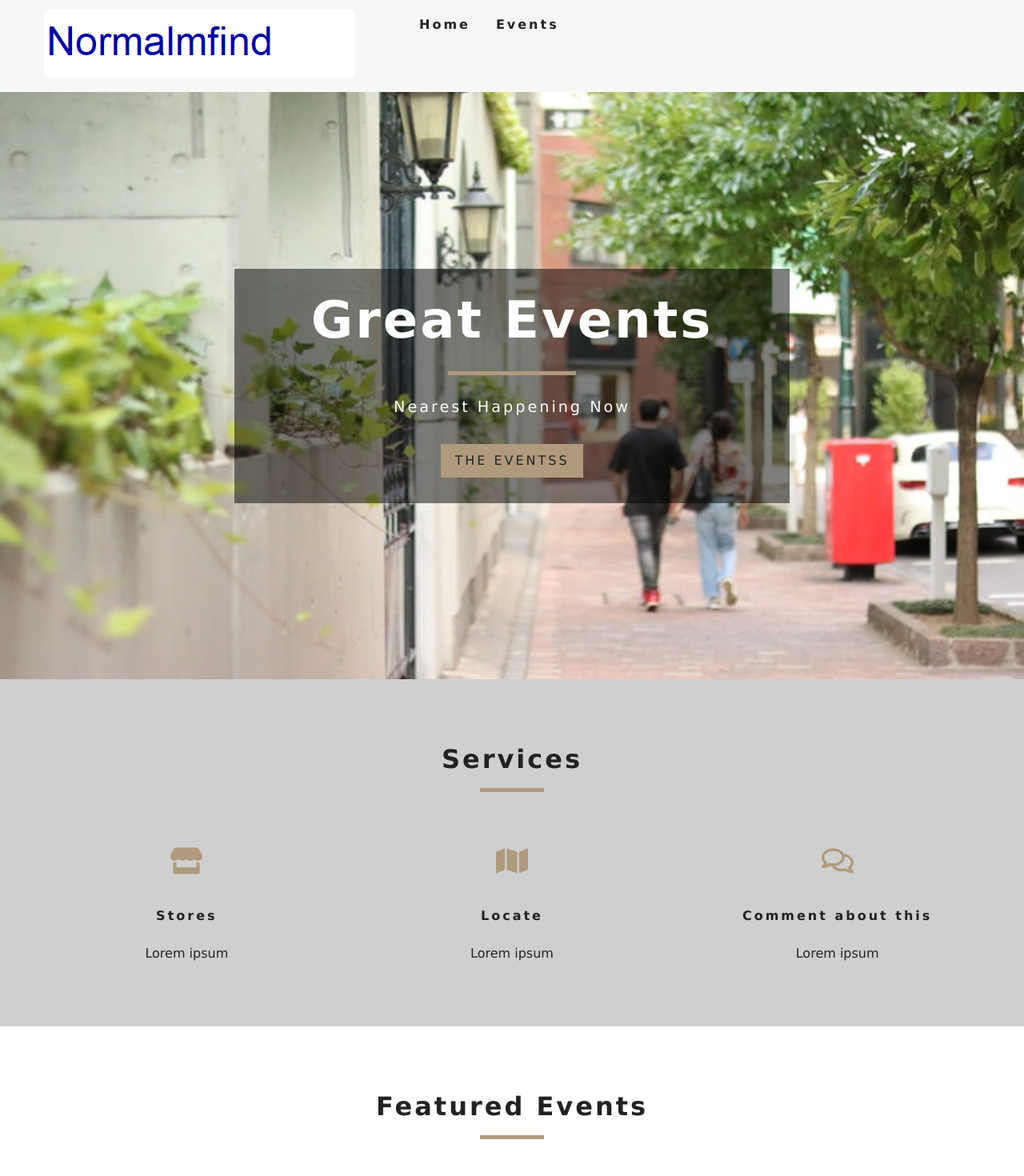
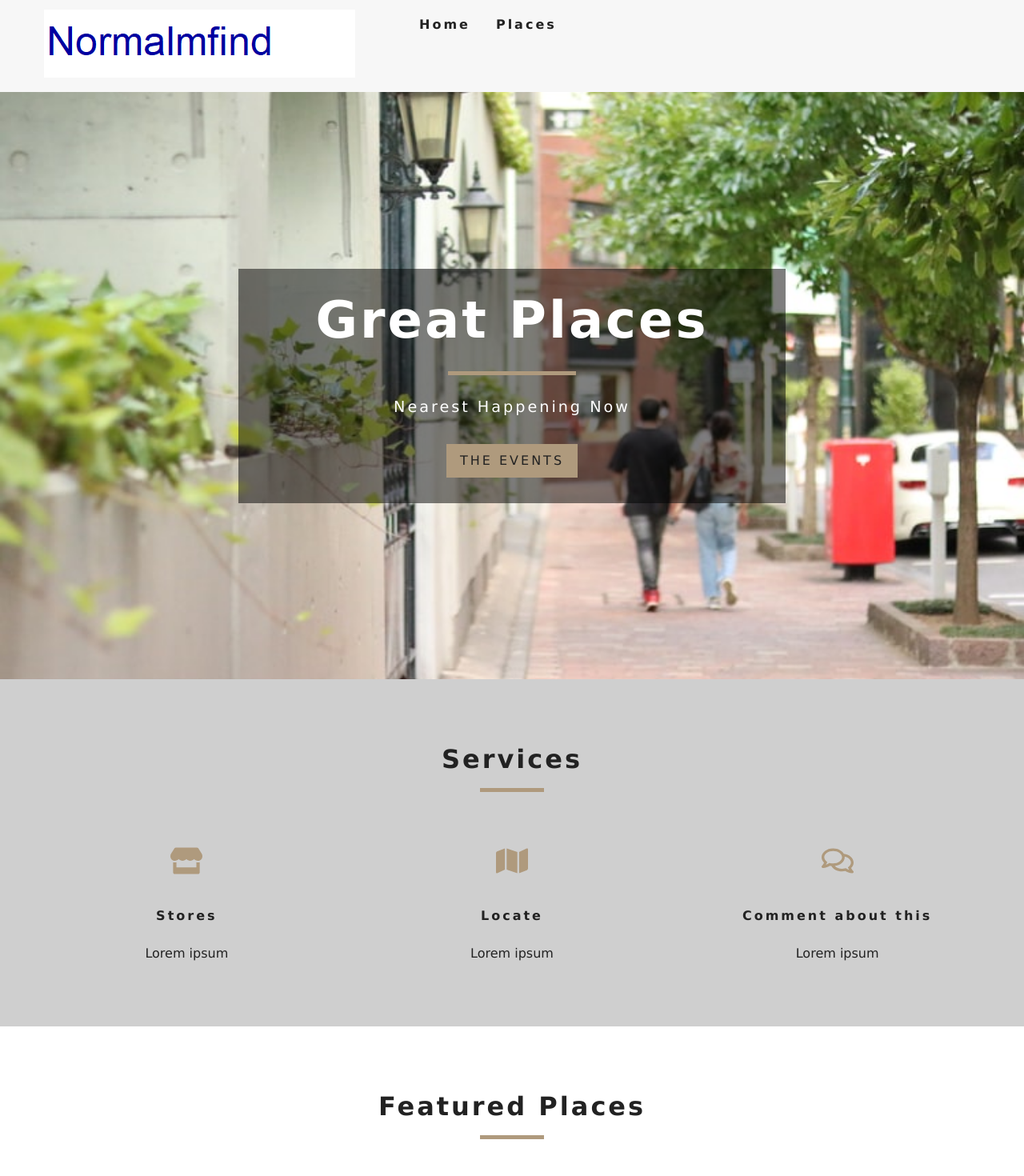
Before and after one commit to Track-Study-Buddies-4/normalM-f-ind, a React (Create React App) app in the folder normalmfind/: page / in a window 1280 px wide. Shown: the top 1470 px of the page at 80% size. Built offline with nearby package versions, Linux system fonts and the light colour scheme.

Commit message:
Places name changed

```diff
--- a/normalmfind/src/components/FeaturedEvents.js
+++ b/normalmfind/src/components/FeaturedEvents.js
@@ -24,7 +24,7 @@ export default class FeaturedEvents extends Component{
 
         return <section className="featured-rooms">
 
-            <Title title="featured events"/>
+            <Title title="featured places"/>
 
             <div className="featured-rooms-center">
 
--- a/normalmfind/src/components/Navbar.js
+++ b/normalmfind/src/components/Navbar.js
@@ -39,7 +39,7 @@ export default class Navbar extends Component{
                      </li>
 
                      <li>
-                         <Link to="/events"> Events</Link>
+                         <Link to="/events"> Places</Link>
                      </li>
 
 
--- a/normalmfind/src/pages/Home.js
+++ b/normalmfind/src/pages/Home.js
@@ -21,9 +21,9 @@ export default function Home(){
         <>
 
         <Hero>
-            <Banner title = "Great Events " subtitle="nearest happening now">
+            <Banner title = "Great Places " subtitle="nearest happening now">
                 <Link to='/events' className="btn-primary">
-                    The eventss
+                    The events
                 </Link>
             </Banner>
         </Hero>
--- a/normalmfind/src/pages/SingleEvent.js
+++ b/normalmfind/src/pages/SingleEvent.js
@@ -44,11 +44,11 @@ Component {
         if(!event){
 
             return <div className="error">
-                <h3>no such event could be found </h3>
+                <h3>no such place could be found </h3>
 
 
                 <Link to='/events' className="btn-primary">
-                back to events
+                back to places
             </Link>
             </div>
 
@@ -69,7 +69,7 @@ Component {
 
             <Banner title={`${name} event`}>
 
-                <Link to='/events' className='btn-primary '> Back to events :) </Link>
+                <Link to='/events' className='btn-primary '> Back to places :) </Link>
             </Banner>
         </StyledHero>
 
```
